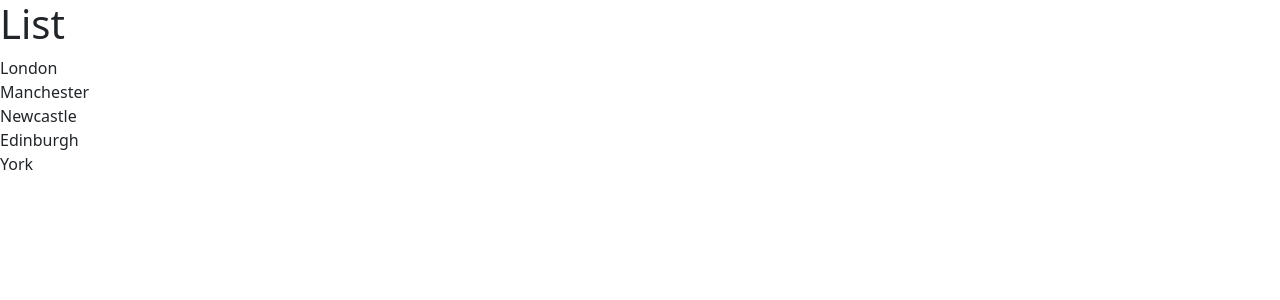
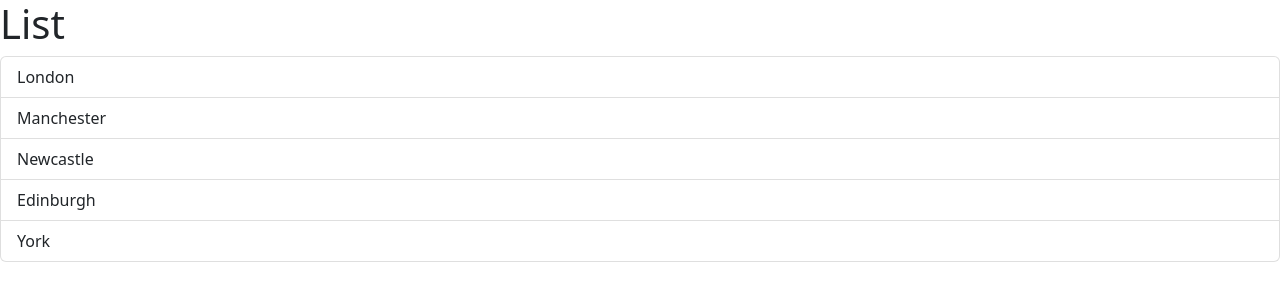
Before and after one commit to Travis200/City_Selector_Website, a React (Vite) app: page / in a window 1280 px wide. Shown: the top 300 px of the page. Built offline with nearby package versions, Linux system fonts and the light colour scheme.

Commit message:
List group rendering bug fixed

```diff
--- a/src/components/ListGroup.tsx
+++ b/src/components/ListGroup.tsx
@@ -7,12 +7,16 @@ function ListGroup() {
   return (
     <>
       <h1>List</h1>
-      {/* {emptyItemsCheck}
-      {items.length === 0 ? <p>No item found</p> : null} */}
       {items.length === 0 && <p>No item found</p>}
       <ul className="list-group">
         {items.map((item) => (
-          <li key={item}>{item}</li>
+          <li
+            className="list-group-item"
+            key={item}
+            onClick={() => console.log("Clicked")}
+          >
+            {item}
+          </li>
         ))}
       </ul>
     </>
```
Also changed, not shown: src/Message.tsx (+5 -7 lines).
